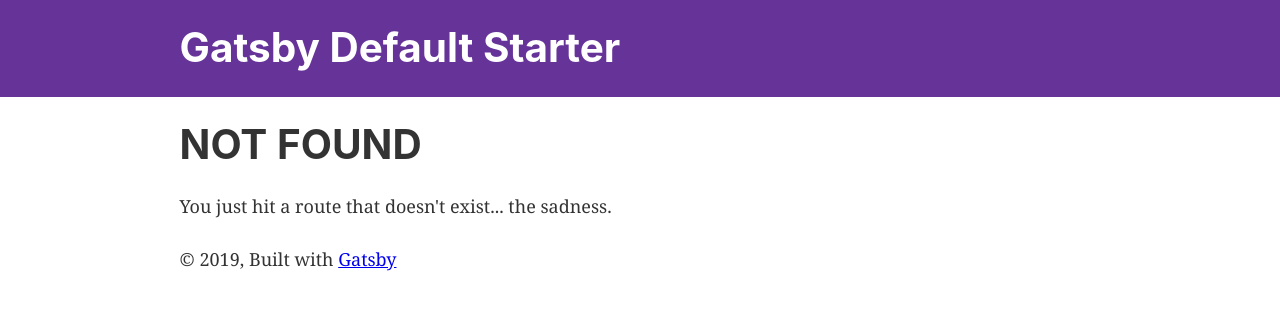
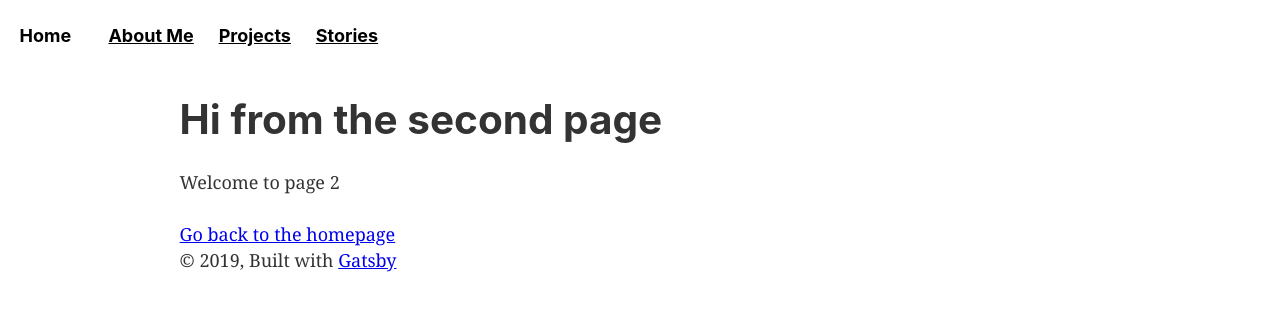
Before and after one commit to sarahselee223/my_blog, a Gatsby site: page /aboutMe in a window 1280 px wide. Before the commit this address had no page. Built offline with nearby package versions, Linux system fonts and the light colour scheme; Gatsby itself is replaced by a stand-in of ours.

Commit message:
add header categories and styles

```diff
--- a/gatsby-config.js
+++ b/gatsby-config.js
@@ -1,7 +1,7 @@
 module.exports = {
   siteMetadata: {
-    title: `Gatsby Default Starter`,
-    description: `Kick off your next, great Gatsby project with this default starter. This barebones starter ships with the main Gatsby configuration files you might need.`,
+    title: `Home`,
+    description: `My first blog`,
     author: `@gatsbyjs`,
   },
   plugins: [
--- a/src/components/header.js
+++ b/src/components/header.js
@@ -1,32 +1,17 @@
 import { Link } from "gatsby"
 import PropTypes from "prop-types"
 import React from "react"
+import styles from '../styles/header.module.css'
 
 const Header = ({ siteTitle }) => (
-  <header
-    style={{
-      background: `rebeccapurple`,
-      marginBottom: `1.45rem`,
-    }}
-  >
-    <div
-      style={{
-        margin: `0 auto`,
-        maxWidth: 960,
-        padding: `1.45rem 1.0875rem`,
-      }}
-    >
-      <h1 style={{ margin: 0 }}>
-        <Link
-          to="/"
-          style={{
-            color: `white`,
-            textDecoration: `none`,
-          }}
-        >
-          {siteTitle}
-        </Link>
-      </h1>
+  <header className={styles.container}>
+    <div className={styles.margin}>
+      <h4 className={styles.titleStyle}>
+        <Link to="/" className={styles.mainFont}>{siteTitle}</Link>
+        <Link to="/aboutMe/" className={styles.subFont}>About Me</Link>
+        <Link to="/projects/" className={styles.subFont}>Projects</Link>
+        <Link to="/stories/" className={styles.subFont}>Stories</Link>
+      </h4>
     </div>
   </header>
 )
--- a/src/components/layout.js
+++ b/src/components/layout.js
@@ -10,7 +10,7 @@ import PropTypes from "prop-types"
 import { StaticQuery, graphql } from "gatsby"
 
 import Header from "./header"
-import "./layout.css"
+import "../styles/layout.css"
 
 const Layout = ({ children }) => (
   <StaticQuery
--- /dev/null
+++ b/src/pages/aboutMe.js
@@ -0,0 +1,16 @@
+import React from "react"
+import { Link } from "gatsby"
+
+import Layout from "../components/layout"
+import SEO from "../components/seo"
+
+const AboutMe = () => (
+  <Layout>
+    <SEO title="AboutMe" />
+    <h1>Hi from the second page</h1>
+    <p>Welcome to page 2</p>
+    <Link to="/">Go back to the homepage</Link>
+  </Layout>
+)
+
+export default AboutMe
--- /dev/null
+++ b/src/styles/header.module.css
@@ -0,0 +1,21 @@
+.container {
+    background: white;
+    margin-bottom: 1.45rem;
+}
+.margin {
+    margin: 0 auto;
+    max-width: 960;
+    padding: 1.45rem 1.0875rem;
+}
+.titleStyle {
+    margin: 0
+}
+.mainFont {
+    color: black;
+    text-decoration: none;
+    margin-right: 3%;
+}
+.subFont {
+    color: black;
+    margin-right: 2%;
+}
```
Also changed, not shown: package.json (+10 -3 lines), src/components/image.js (deleted, +0 -32 lines), src/pages/index.js (+5 -7 lines), src/pages/projects.js (renamed from src/pages/page-2.js, +5 -5 lines), src/pages/stories.js (added, +16 -0 lines), src/styles/index.module.css (added, +7 -0 lines), src/images/robot1.jpeg (added), src/styles/layout.css (renamed from src/components/layout.css), 1 other file.
